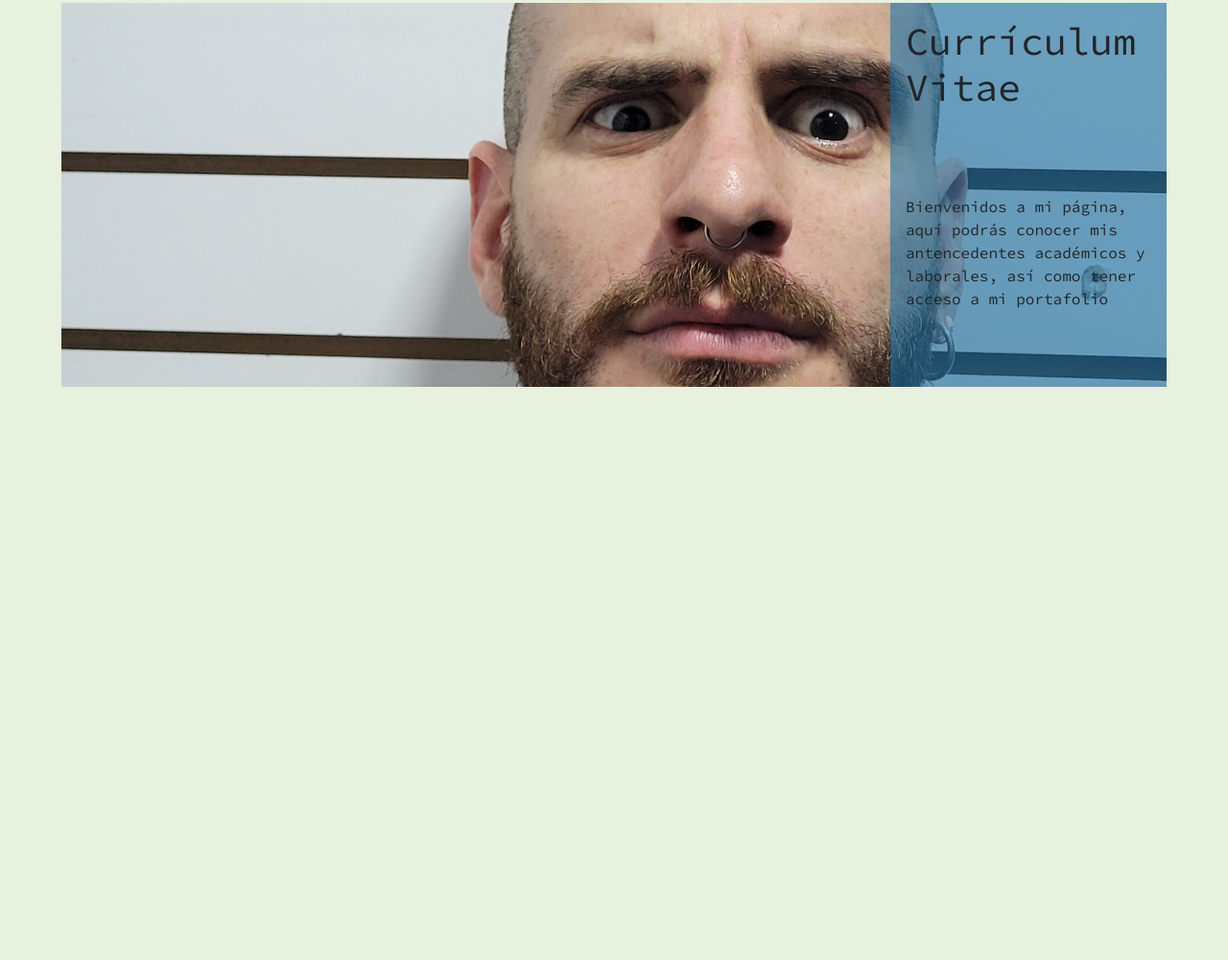
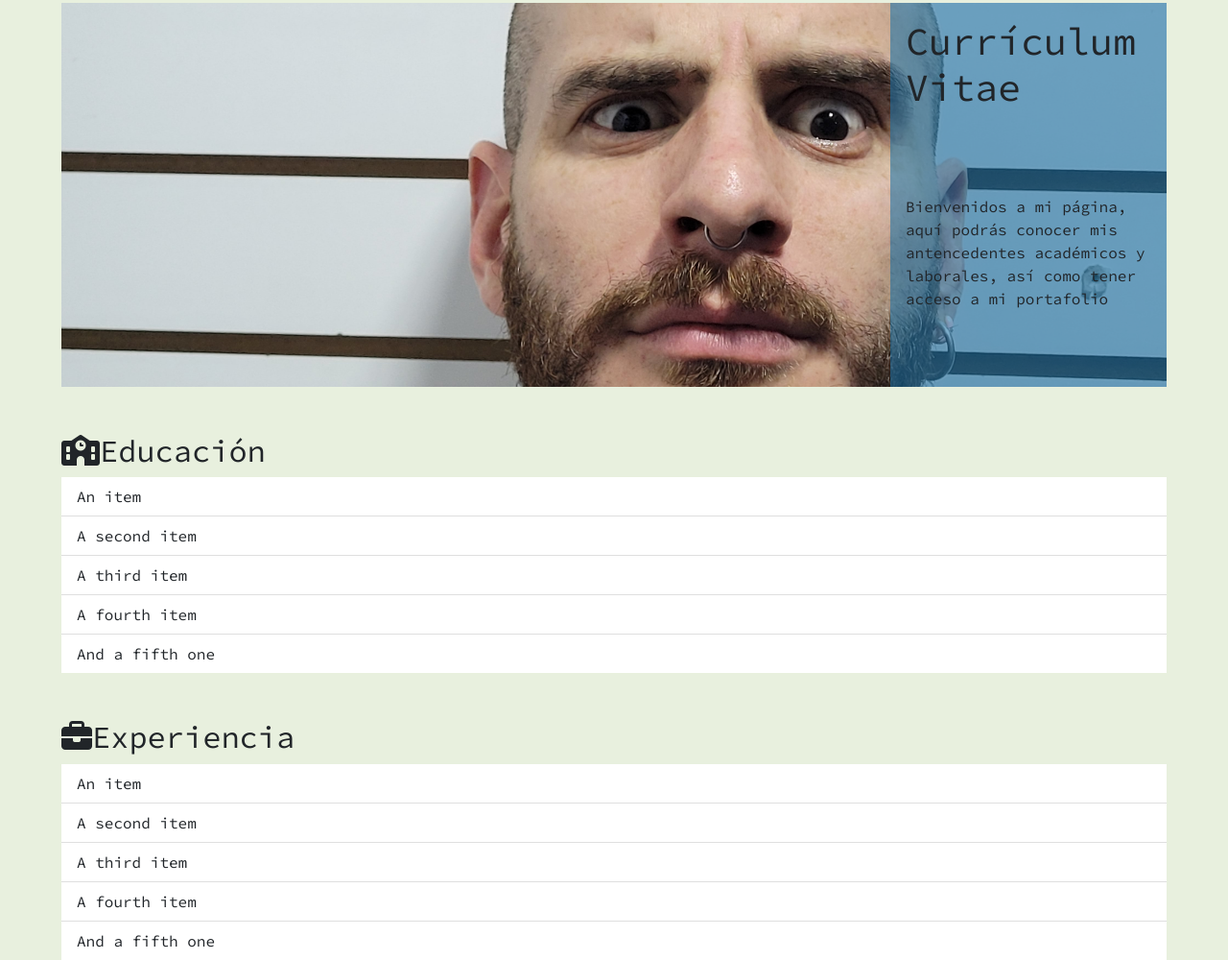
Before and after one commit to tractatus90/tractatus90.github.io, a plain HTML site: page index.html in a window 1280 px wide. Shown: the part 103-1103 px from the top of the page at 96% size. Before the commit the page ends 800 px from the top, so only its background shows below. Drawn offline with nearby package versions, Linux system fonts and the light colour scheme.

Commit message:
Edición sections Educacion y Experiencia Se añaden íconos y listas para las respectivas secciones

```diff
--- a/assets/css/style.css
+++ b/assets/css/style.css
@@ -35,6 +35,12 @@ header p {
     font-weight: 400;
 }
 
+.educacion,
+.experiencia {
+    width: 90%;
+    margin: auto;
+    margin-top: 3em;
+}
 
 
 /* Background colors palette
--- a/index.html
+++ b/index.html
@@ -7,7 +7,6 @@
     <link rel="icon" type="img/png" href="./assets/imgs/favicon-16x16.png" />
     <link href="https://cdn.jsdelivr.net/npm/bootstrap@5.1.3/dist/css/bootstrap.min.css" rel="stylesheet" integrity="sha384-1BmE4kWBq78iYhFldvKuhfTAU6auU8tT94WrHftjDbrCEXSU1oBoqyl2QvZ6jIW3" crossorigin="anonymous">
     <link rel="stylesheet" href="./assets/css/style.css">
-    <link rel="stylesheet" href="https://cdnjs.cloudflare.com/ajax/libs/font-awesome/6.4.2/css/all.min.css" integrity="sha512-z3gLpd7yknf1YoNbCzqRKc4qyor8gaKU1qmn+CShxbuBusANI9QpRohGBreCFkKxLhei6S9CQXFEbbKuqLg0DA==" crossorigin="anonymous" referrerpolicy="no-referrer" />
 </head>
 <body>
     <nav class="navbar navbar-expand-lg navbar-light barra-nav">
@@ -30,14 +29,28 @@
             <p>Bienvenidos a mi página, aquí podrás conocer mis antencedentes académicos y laborales, así como tener acceso a mi portafolio</p>
         </div>
 
-
     </header>
-
     <section class="educacion">
+        <h2><i class="fa-solid fa-school fa-flip fa-1x"></i>Educación</h2>
+        <ul class="list-group list-group-flush">
+            <li class="list-group-item">An item</li>
+            <li class="list-group-item">A second item</li>
+            <li class="list-group-item">A third item</li>
+            <li class="list-group-item">A fourth item</li>
+            <li class="list-group-item">And a fifth one</li>
+          </ul>
 
     </section>
 
     <section class="experiencia">
+        <h2><i class="fa-solid fa-briefcase fa-flip fa-1x"></i>Experiencia</h2>
+        <ul class="list-group list-group-flush">
+            <li class="list-group-item">An item</li>
+            <li class="list-group-item">A second item</li>
+            <li class="list-group-item">A third item</li>
+            <li class="list-group-item">A fourth item</li>
+            <li class="list-group-item">And a fifth one</li>
+          </ul>
 
     </section>
 
@@ -45,6 +58,6 @@
 
     </footer>
 
-
+    <script src="https://kit.fontawesome.com/955e9d6ca5.js" crossorigin="anonymous"></script>
 </body>
 </html>
```
